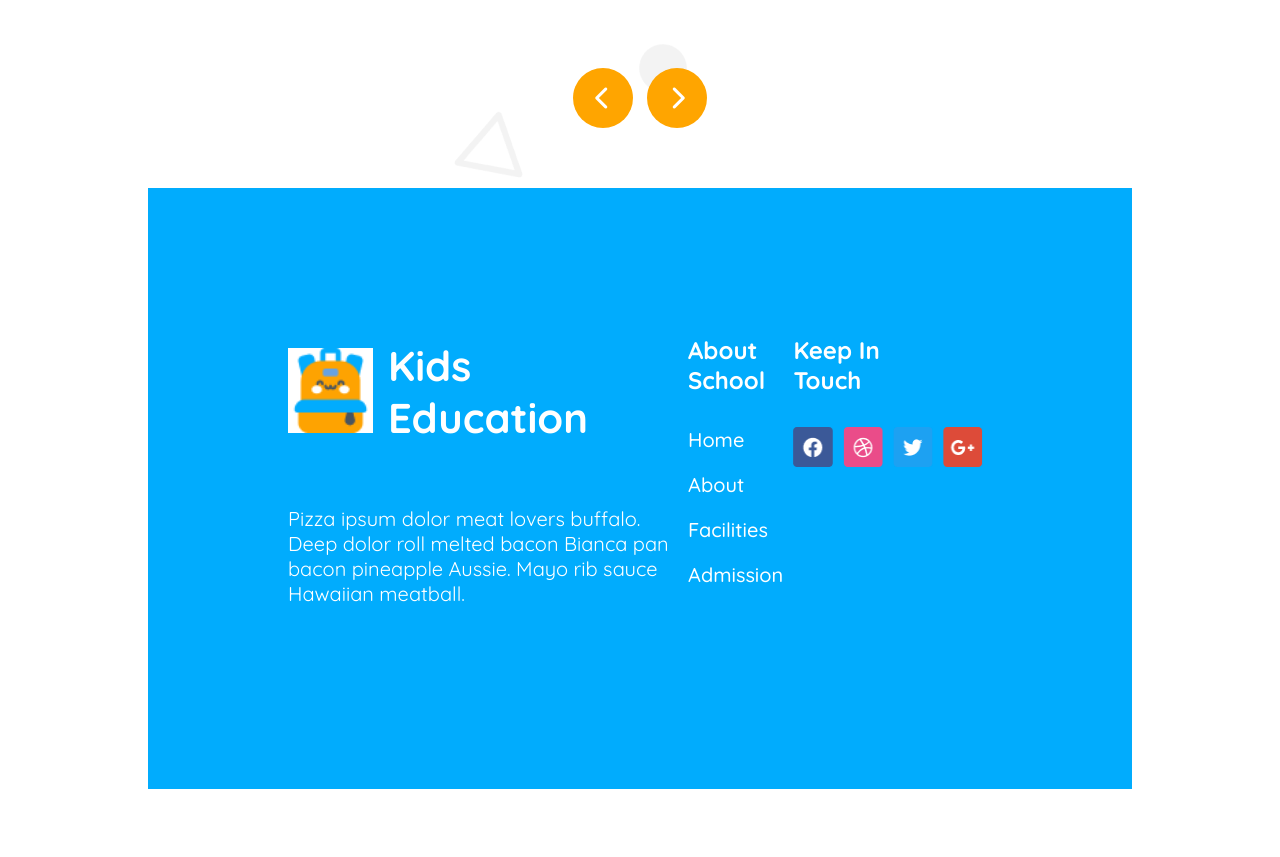
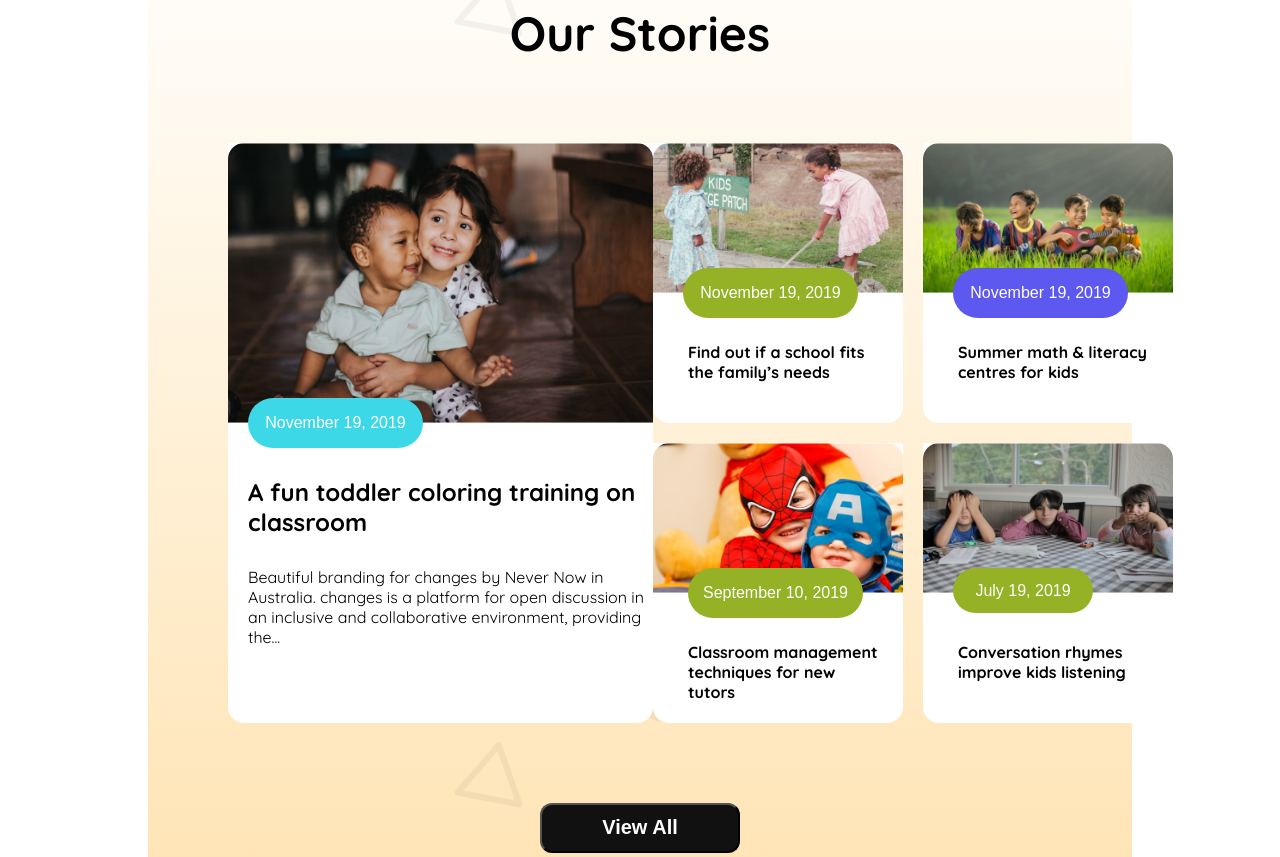
Before and after one commit to mdabualam/B11-A2-Kids-School, a plain HTML site: page index.html in a window 1280 px wide. Shown: the part 1687-2544 px from the top of the page. Before the commit the page ends 2484 px from the top, so only its background shows below. Drawn offline with Linux system fonts and the light colour scheme.

Commit message:
codes updated

```diff
--- a/index.html
+++ b/index.html
@@ -24,7 +24,6 @@
           <li><a class="facilities" href="">Facilities</a></li>
           <li><a class="admission" href="">Admission</a></li>
         </ul>
-
         <button class="btn-top-right">Contact</button>
       </nav>
       <div class="banner display-flex">
@@ -43,6 +42,7 @@
         <img class="banner-img" src="assets/hero-kids.png" alt="" />
       </div>
     </header>
+
     <main>
       <section class="section-1">
         <h1 class="section-title">Standard Curriculum</h1>
@@ -85,6 +85,51 @@
         </div>
       </section>
 
+      <section class="section-2">
+        <h1 class="section2-title">Our Stories</h1>
+        <div class="story-content display-flex">
+          <div class="story-1">
+            <img src="assets/story-1.png" alt="" />
+            <button class="btn-story-1">November 19, 2019</button>
+            <h3 class="story-1-title">
+              A fun toddler coloring training on classroom
+            </h3>
+            <p class="story-1-description">
+              Beautiful branding for changes by Never Now in Australia. changes
+              is a platform for open discussion in an inclusive and
+              collaborative environment, providing the...
+            </p>
+          </div>
+
+          <div class="story-2345">
+            <div class="story-2">
+              <img src="assets/story-2.png" alt="" />
+              <h5 class="title-2345">Find out if a school fits the family’s needs</h5>
+              <button class="btn-story-2">November 19, 2019</button>
+            </div>
+
+            <div class="story-3">
+              <img src="assets/story-3.png" alt="" />
+              <h5 class="title-2345">Summer math & literacy centres for kids</h5>
+              <button class="btn-story-3">November 19, 2019</button>
+            </div>
+            <div class="story-4">
+              <img src="assets/story-4.png" alt="" />
+              <h5 class="title-2345">Classroom management techniques for new tutors</h5>
+              <button class="btn-story-4">September 10, 2019</button>
+            </div>
+            <div class="story-5">
+              <img src="assets/story-5.png" alt="" />
+              <h5 class="title-2345">Conversation rhymes improve kids listening</h5>
+              <button class="btn-story-5">July 19, 2019</button>
+            </div>
+          </div>
+        </div>
+        <div class="all-view">
+          <button class="btn-view">View All</button>
+        </div>
+      </section>
+
       <footer>
         <div class="left-items">
           <div class="img-text-container display-flex">
@@ -113,6 +158,7 @@
           </div>
         </div>
       </footer>
+
     </main>
   </body>
 </html>
--- a/styles/style.css
+++ b/styles/style.css
@@ -92,12 +92,12 @@ a {
   width: 640px;
 }
 .banner-img {
-  width: 700px;
-  height: 850px;
+  width: 470px;
+  height: 575px;
 }
 
 .banner-title {
-  font-size: 56px;
+  font-size: 3.5rem;
   font-weight: 700;
 }
 .empowering {
@@ -137,9 +137,13 @@ a {
 .section-card {
   margin-top: 80px;
 }
+.card-one img {
+  width: 130px;
+  height: 110px;
+}
 .card-one {
-  width: 385px;
-  height: 475px;
+  width: 360px;
+  height: 465px;
   text-align: center;
   padding: 60px 40px;
   box-sizing: border-box;
@@ -153,9 +157,13 @@ a {
     ),
     rgb(255, 255, 255);
 }
+.card-two img {
+  width: 135px;
+  height: 125px;
+}
 .card-two {
-  width: 385px;
-  height: 475px;
+  width: 360px;
+  height: 465px;
   text-align: center;
   padding: 60px 40px;
   box-sizing: border-box;
@@ -169,9 +177,13 @@ a {
     ),
     rgb(255, 255, 255);
 }
+.card-three img {
+  width: 125px;
+  height: 126px;
+}
 .card-three {
-  width: 385px;
-  height: 475px;
+  width: 360px;
+  height: 465px;
   text-align: center;
   padding: 60px 40px;
   box-sizing: border-box;
@@ -248,12 +260,174 @@ a {
   font-weight: 900;
 }
 
+/* section-2 styles */
+.section-2 {
+  max-width: 1440px;
+  margin: 0 140px;
+  padding: 60px 0px;
+  background-image: url(../assets/bg.png),
+    linear-gradient(0deg, rgba(254, 163, 1, 0.3), rgba(255, 255, 255, 0.3) 100%);
+}
+.section2-title {
+  text-align: center;
+  font-size: 3rem;
+  font-weight: 700;
+  color: rgb(0, 0, 0);
+  margin-bottom: 80px;
+}
+.story-content {
+  max-height: 1020px;
+  justify-content: space-between;
+  padding: 0px 80px;
+}
+.story-1 img {
+  width: 425px;
+  height: 280px;
+  border-radius: 16px 16px 0px 0px;
+}
+.story-1 {
+  width: 425px;
+  height: 580px;
+  border-radius: 0px 0px 16px 16px;
+  background: rgb(255, 255, 255);
+}
+.story-1-title {
+  width: 400px;
+  margin-top: 50px;
+  margin-bottom: 30px;
+  margin-left: 20px;
+  font-size: 1.5rem;
+  font-weight: 700;
+  color: rgb(0, 0, 0);
+}
+.story-1-description {
+  max-width: 430px;
+  margin-left: 20px;
+  margin-bottom: 35px;
+}
+.btn-story-1 {
+  position: absolute;
+  width: 175px;
+  height: 50px;
+  border-radius: 50px;
+  background: rgb(60, 216, 232);
+  font-size: 1rem;
+  font-weight: 500;
+  color: rgb(255, 255, 255);
+  border: none;
+  margin-left: -405px;
+  margin-top: 255px;
+}
+
+.story-2345 {
+  max-width: 600px;
+  display: grid;
+  grid-template-columns: repeat(2, 1fr);
+  gap: 20px;
+}
+.story-2,
+.story-3,
+.story-4,
+.story-5 {
+  border-radius: 16px;
+  background: rgb(255, 255, 255);
+}
+.title-2345 {
+  width: 190px;
+  margin-left: 35px;
+  font-size: 1rem;
+  font-weight: 700;
+  color: rgb(0, 0, 0);
+  margin-top: 45px;
+}
+.story-2,
+.story-3,
+.story-4,
+.story-5 {
+  width: 250px;
+  height: 280px;
+  border-radius: 0px 0px 16px 16px;
+}
+.story-2 img,
+.story-3 img,
+.story-4 img,
+.story-5 img {
+  width: 250px;
+  height: 150px;
+  border-radius: 16px 16px 0px 0px;
+}
+.all-view {
+  text-align: center;
+  margin-top: 80px;
+}
+.btn-view {
+  width: 200px;
+  height: 50px;
+  border-radius: 12px;
+  background: rgb(17, 17, 17);
+  font-size: 1.25rem;
+  font-weight: 700;
+  color: rgb(255, 255, 255);
+}
+.btn-story-2 {
+  position: absolute;
+  width: 175px;
+  height: 50px;
+  border-radius: 50px;
+  background: rgb(149, 178, 38);
+  font-size: 1rem;
+  font-weight: 500;
+  color: rgb(255, 255, 255);
+  border: none;
+  margin-left: 30px;
+  margin-top: -140px;
+}
+.btn-story-3 {
+  position: absolute;
+  width: 175px;
+  height: 50px;
+  border-radius: 50px;
+  background: rgb(93, 88, 240);
+  font-size: 1rem;
+  font-weight: 500;
+  color: rgb(255, 255, 255);
+  border: none;
+  margin-left: 30px;
+  margin-top: -140px;
+}
+.btn-story-4 {
+  position: absolute;
+  width: 175px;
+  height: 50px;
+  border-radius: 50px;
+  background: rgb(149, 178, 38);
+  font-size: 1rem;
+  font-weight: 500;
+  color: rgb(255, 255, 255);
+  border: none;
+  margin-left: 35px;
+  margin-top: -160px;
+}
+.btn-story-5 {
+  position: absolute;
+  width: 140px;
+  height: 45px;
+  border-radius: 50px;
+  background: rgb(149, 178, 38);
+  font-size: 1rem;
+  font-weight: 500;
+  color: rgb(255, 255, 255);
+  border: none;
+  margin-left: 30px;
+  margin-top: -140px;
+}
+
 /* footer style */
 footer {
-  max-width: 1070px;
+  max-width: 1440px;
   height: 300px;
   margin: 0 140px;
-  padding: 123px 228px 178px 140px;
+  padding:100px 150px 100px 100px;
   background: rgb(1, 172, 253);
   display: flex;
   justify-content: space-between;
@@ -286,18 +460,24 @@ footer {
   color: rgb(255, 255, 255);
   margin-bottom: 32px;
 }
-.home-text, .about-text, .facilities-text, .admission-text {
+.home-text,
+.about-text,
+.facilities-text,
+.admission-text {
   font-size: 1.25rem;
   font-weight: 500;
   color: rgb(255, 255, 255);
 }
-.home-text, .about-text, .facilities-text{
+.home-text,
+.about-text,
+.facilities-text {
   margin-bottom: 20px;
 }
-.social-media{
+.social-media {
   max-width: 200px;
 }
-.social-media, img{
+.social-media,
+img {
   width: 40px;
   height: 40px;
   gap: 10px;
```
